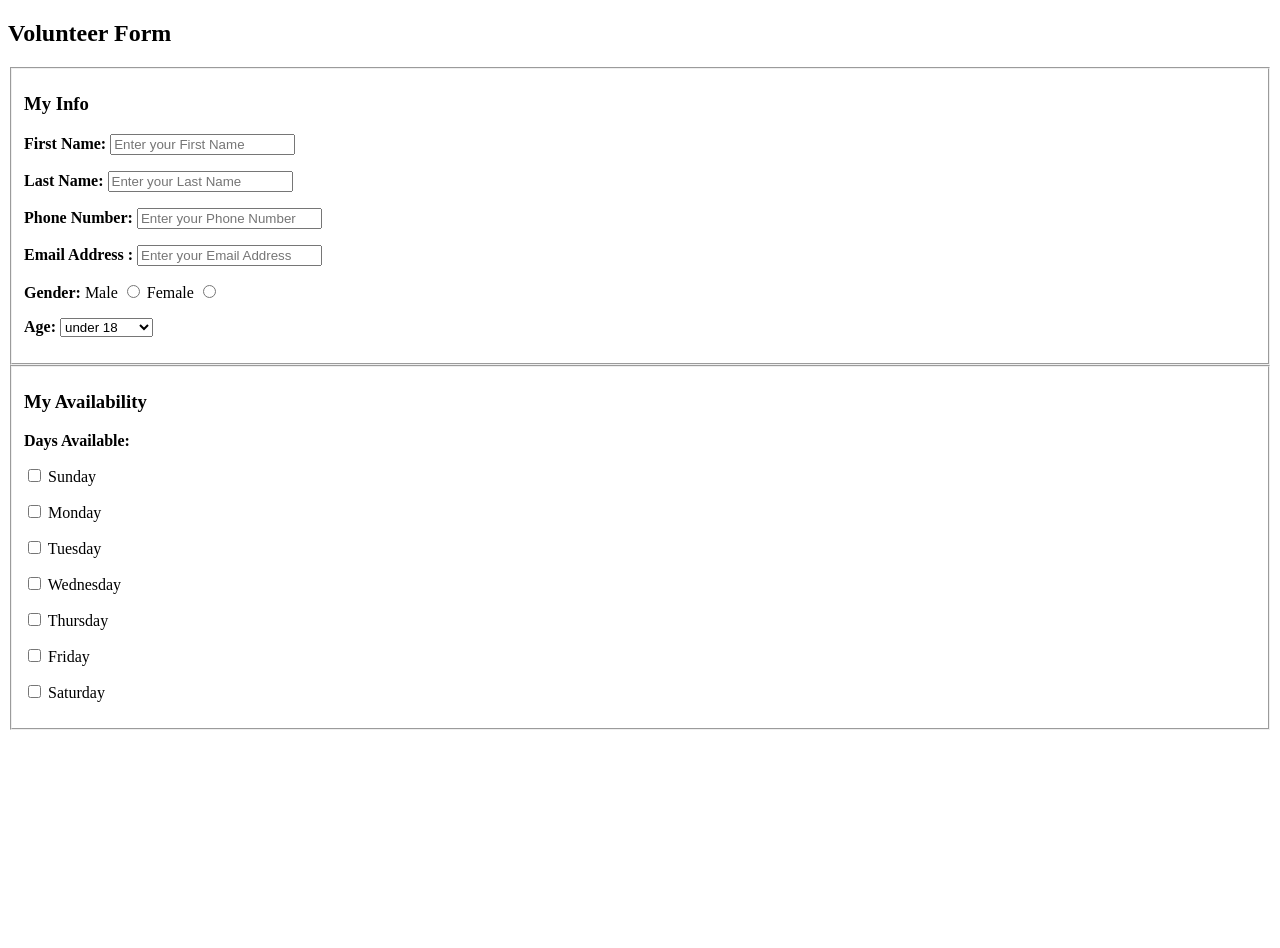
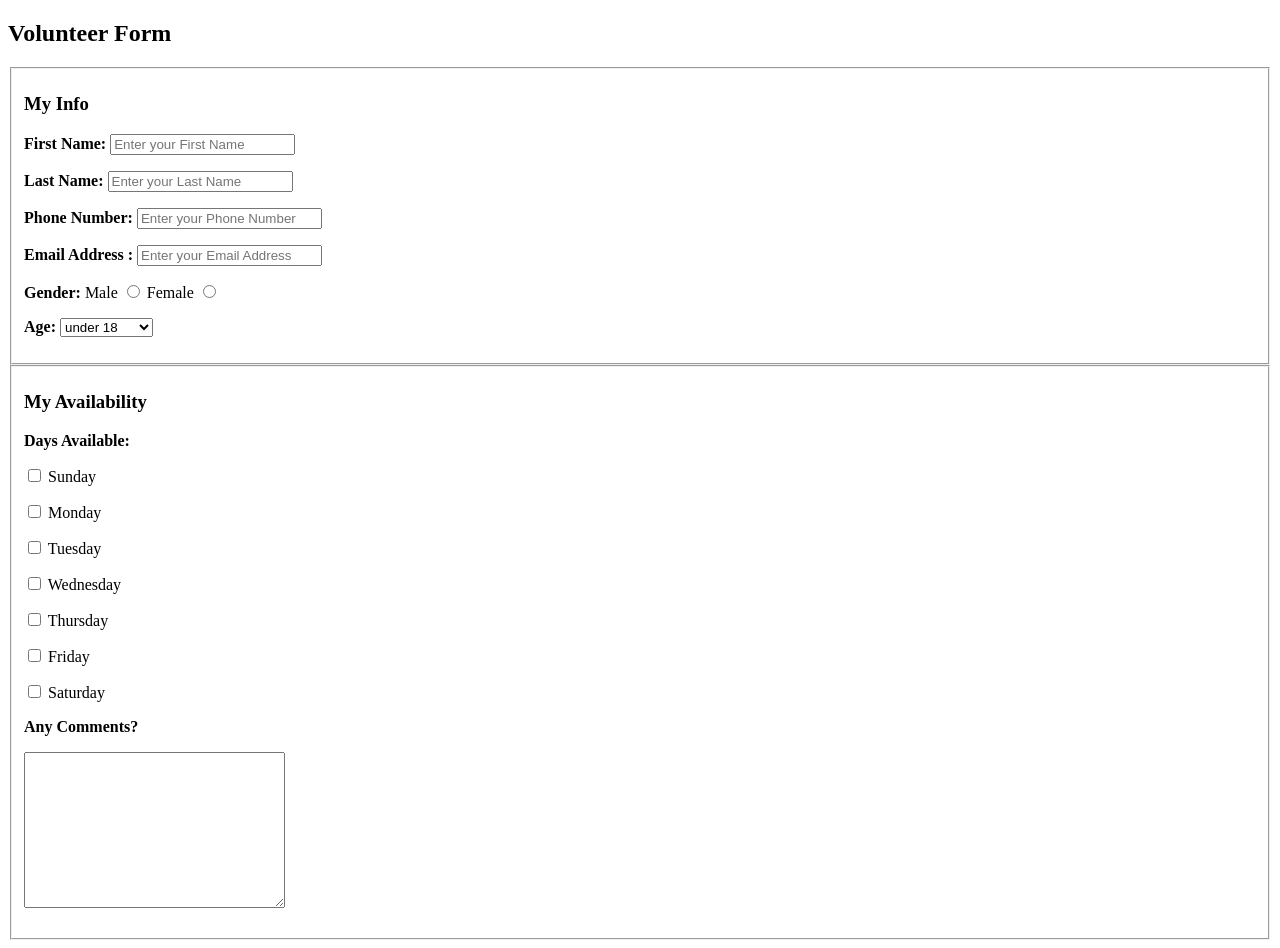
Before and after one commit to huddin/ITMD-Lab4, a plain HTML site: page index.html in a window 1280 px wide. Before the commit the page ends 800 px from the top, so only its background shows below. Drawn offline with Linux system fonts and the light colour scheme.

Commit message:
textarea added

```diff
--- a/index.html
+++ b/index.html
@@ -122,6 +122,16 @@
           Saturday
         </label>
       </p>
+      <p>
+        <label>
+          <strong>
+            Any Comments?
+          </strong>
+        </label>
+      </p>
+      <p>
+        <textarea name="comments_field" cols="30" rows="10"></textarea>
+      </p>
     </fieldset>
   </form>
 
```
